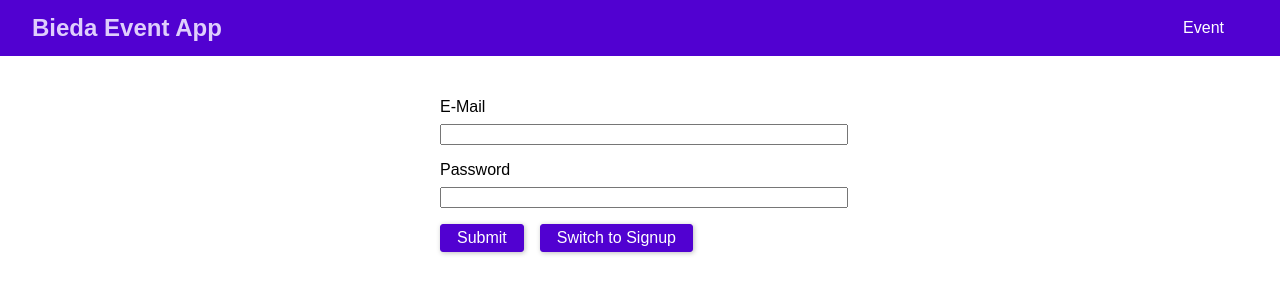
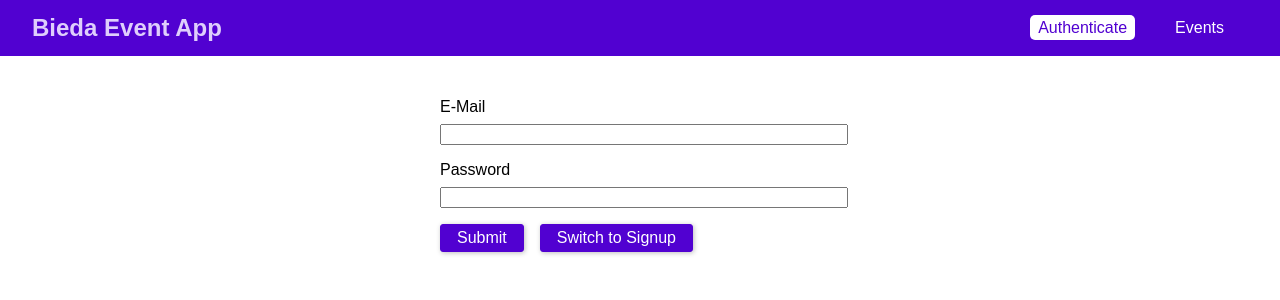
Before and after one commit to damcyk96/graphql-react-event-booking, a React (Create React App) app in the folder frontend/: page /auth in a window 1280 px wide. Shown: the top 300 px of the page. Built offline with nearby package versions, Linux system fonts and the light colour scheme.

Commit message:
fix navigation - problem that i did not have a button to auth without login ||  and styles

```diff
--- a/frontend/src/components/Navigation/MainNavigation.js
+++ b/frontend/src/components/Navigation/MainNavigation.js
@@ -2,7 +2,7 @@ import React from "react";
 import { NavLink } from "react-router-dom";
 
 import AuthContext from "../../context/auth-context";
-import "./Navigation/MainNavigation.css";
+import "./MainNavigation.css";
 
 const mainNavigation = props => (
   <AuthContext.Consumer>
@@ -14,13 +14,13 @@ const mainNavigation = props => (
           </div>
           <nav className="main-navigation__items">
             <ul>
-              {context.token && (
+              {!context.token && (
                 <li>
                   <NavLink to="/auth">Authenticate</NavLink>
                 </li>
               )}
               <li>
-                <NavLink to="/events">Event</NavLink>
+                <NavLink to="/events">Events</NavLink>
               </li>
               {context.token && (
                 <React.Fragment>
```
Also changed, not shown: frontend/src/components/Navigation/MainNavigation.css (renamed from frontend/src/components/Navigation/Navigation/MainNavigation.css).
